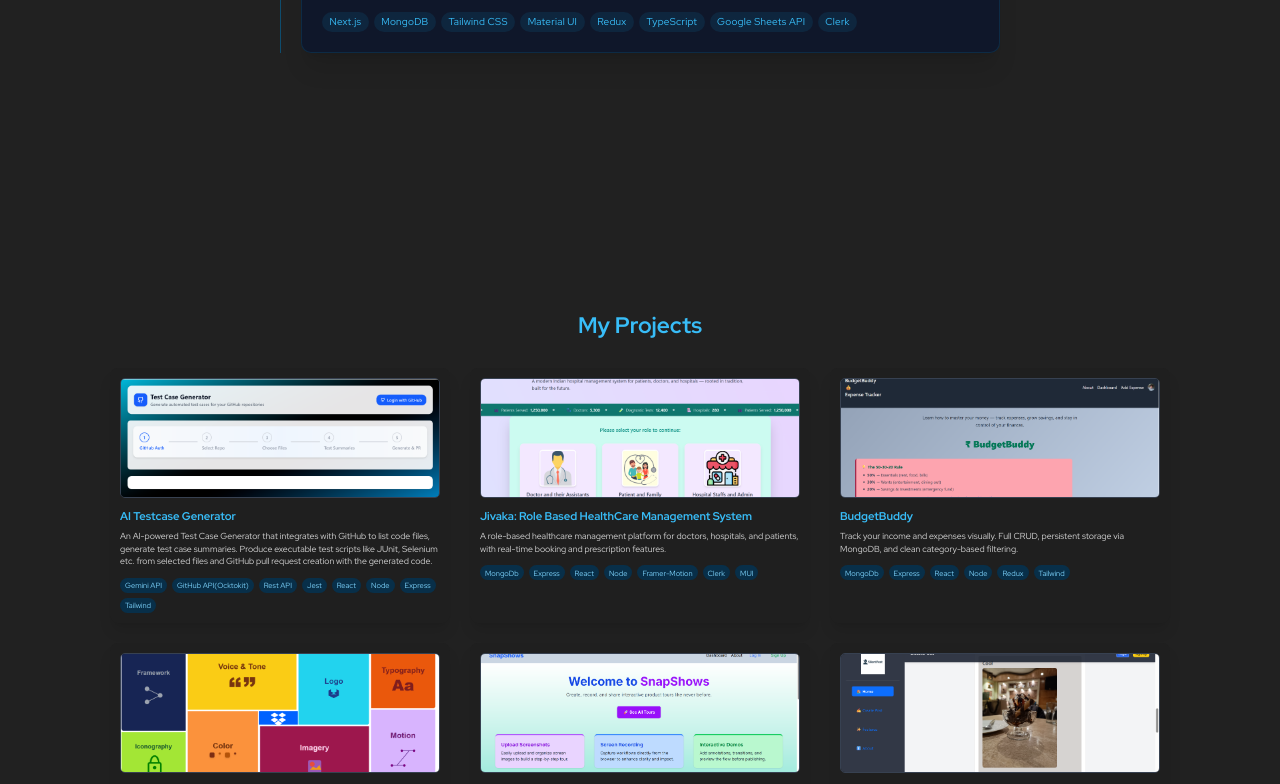
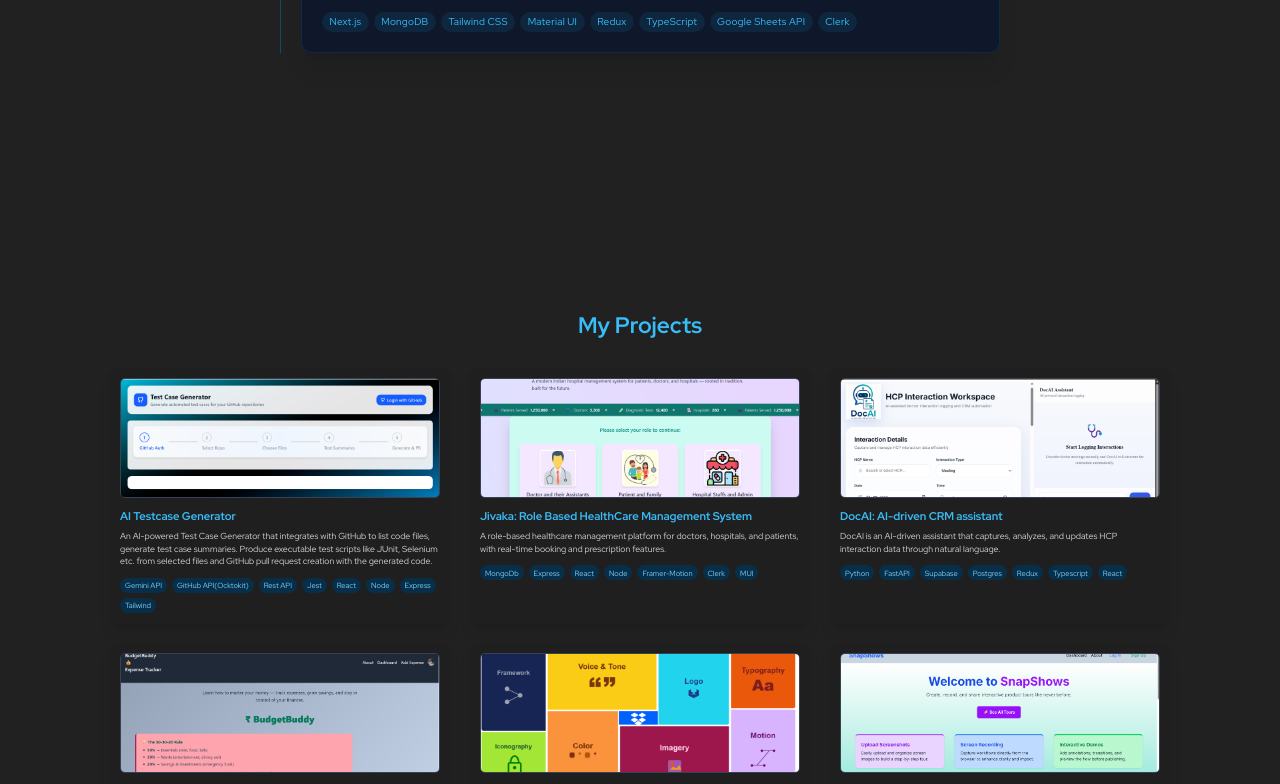
Before and after one commit to sayank22/sk_portfolio, a React (Create React App) app: page / in a window 1280 px wide. Shown: the part 2000-2784 px from the top of the page. Built offline with nearby package versions, Linux system fonts and the light colour scheme.

Commit message:
add docAI project

```diff
--- a/src/components/Main/Main.tsx
+++ b/src/components/Main/Main.tsx
@@ -263,11 +263,11 @@
           }
         }}
       />
-      <Hero></Hero>
-      <About></About>
+      <Hero />
+      <About />
       <Experience />
-      <Project></Project>
-      <Contact></Contact>
+      <Project />
+      <Contact />
     </Container>
   );
 }
--- a/src/components/Project/Project.tsx
+++ b/src/components/Project/Project.tsx
@@ -6,6 +6,7 @@
 // Project images
 import CodeGeneratorImg from "../../assets/CodeGenerator.png";
 import jivakaImg from "../../assets/jivaka.png";
+import docAIImg from "../../assets/docAI.png";
 import budgetImg from "../../assets/budgetbuddy.png";
 import dropboxImg from "../../assets/dropbox.png";
 import snapshowImg from "../../assets/snapshows.png";
@@ -159,6 +160,17 @@
     ],
   },
   {
+    title: "DocAI: AI-driven CRM assistant",
+    description:
+      "DocAI is an AI-driven assistant that captures, analyzes, and updates HCP interaction data through natural language.",
+    tech: ["Python", "FastAPI", "Supabase", "Postgres", "Redux", "Typescript", "React"],
+    image: docAIImg,
+    links: [
+      { href: "https://github.com/sayank22/DocAI", icon: githubIcon },
+      { href: "https://doc-ai-sayan-kundu-eta.vercel.app", icon: externalLink },
+    ],
+  },
+  {
     title: "BudgetBuddy",
     description:
       "Track your income and expenses visually. Full CRUD, persistent storage via MongoDB, and clean category-based filtering.",
```
Also changed, not shown: src/assets/docai.png (added).
